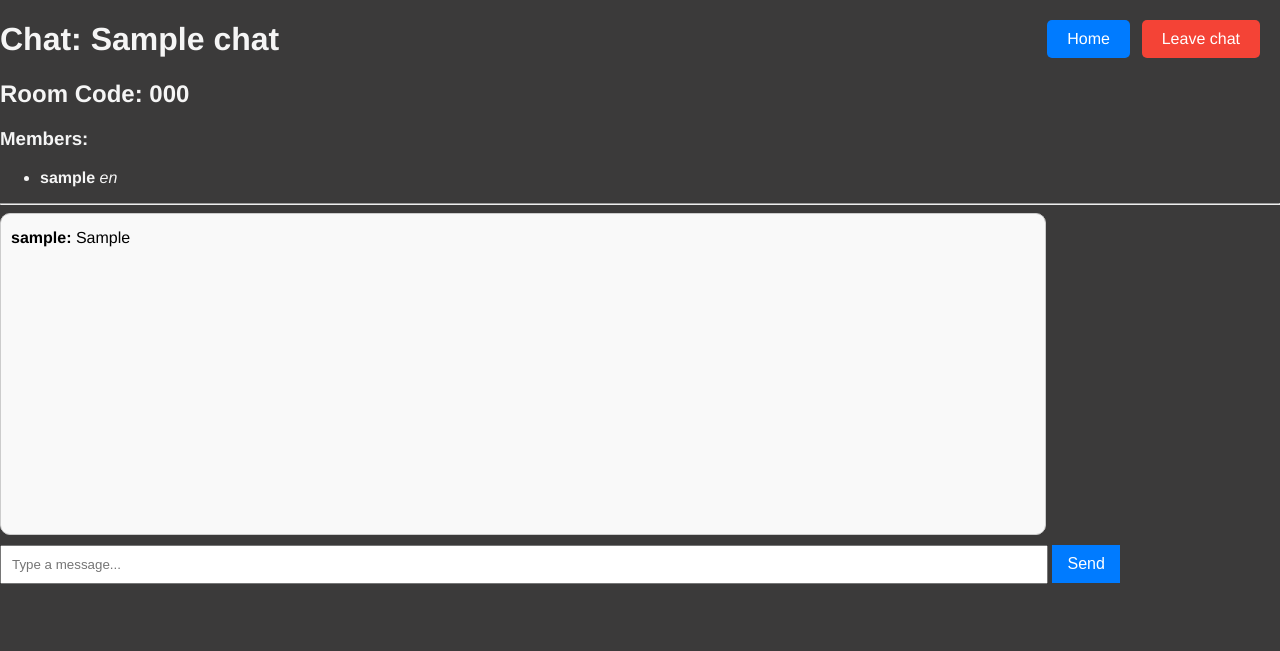
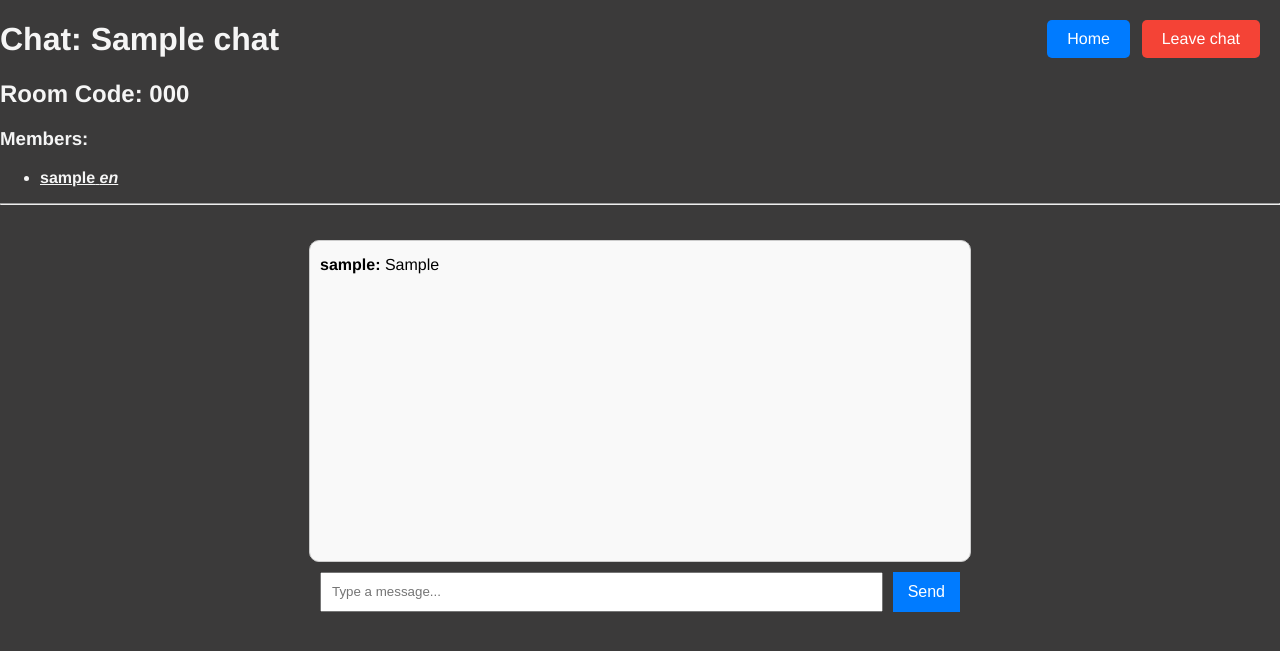
Before and after one commit to OlleBrattwall/TranslatedFlaskChat, a Flask app: page /chat/1 in a window 1280 px wide. Shown: the top 651 px of the page. Run offline with Flask 3, Linux system fonts and the light colour scheme; the visitor is signed in with stand-in values (Sample User, id 1); tables that the repository leaves empty hold one stand-in row (values such as "Sample post"); some libraries are stand-ins or nearby versions.

Commit message:
basic styling changes

```diff
--- a/static/style.css
+++ b/static/style.css
@@ -10,7 +10,6 @@
     width: 80vw;
     align-items: stretch;
 }
-
 body {
     background-color: rgb(59, 58, 58);
     color:whitesmoke;
@@ -18,9 +17,12 @@ body {
     margin:0 ;
     padding:0;
 }
+.chatList{
+    font-size: 21px;
 
+}
 .Dashboard {
-    max-width: 100%;
+    max-width: 80%;
     margin: 100px auto;
     padding: 20px;
     text-align: center;
@@ -54,7 +56,7 @@ body {
 }
 
 .create_chat_container {
-    max-width: 100%;
+    max-width: 80%;
     margin: 100px auto;
     padding: 20px;
     text-align: center;
--- a/static/style_for_inchat.css
+++ b/static/style_for_inchat.css
@@ -7,15 +7,30 @@
     background-color: #f9f9f9;
     margin-bottom: 10px;
     color: black;
+    width: 50%;
+    margin-left: 25%;
+}
+hr{
+    margin-bottom: 35px;
 }
 p{
     margin-bottom: 0px;
     margin-top: 5px;
 }
+.sendMessage{
+    width: 50%;
+    margin-left: 25%;
+    margin-top: 10px;
+    height: 40px;
+    display: flex;
+    padding: 10px;
+    padding-top: 0%;
+}
 .message-input {
-    width: 80%;
+    flex: 1;
     padding: 10px;
-    margin-bottom: 10px;
+    box-sizing: border-box;
+    margin-right: 10px;
 }
 
 .btn-leave{
@@ -39,6 +54,7 @@ p{
     background-color: #0056b3;
 }
 .send-button {
+    white-space: nowrap;
     padding: 10px 15px;
     cursor: pointer;
     background-color: #007bff;
@@ -51,3 +67,20 @@ p{
 .send-button:hover {
     background-color: #0056b3;
 }
+.message-box, .sendMessage{
+    margin: 0 auto;
+    margin-top: 10px;
+    max-width: 650px;
+}
+.currentUser{
+   /* color:rgb(0, 247, 255);*/
+    text-decoration: underline;
+    text-decoration-color:whitesmoke ;
+
+}
+@media (max-width: 768px) {
+    .message-box, .sendMessage {
+        width: 80%;
+        margin-left: 10%;
+    }
+}
--- a/templates/chat.html
+++ b/templates/chat.html
@@ -15,9 +15,15 @@
     <h3>Members:</h3>
     <ul>
         {% for user in chat.users %}
-            <li><strong>{{ user.username }}</strong>
+            {%if user.username == session["username"] %}
+            <li class="currentUser"><strong>{{ user.username }}</strong>
+                <em><strong>{{ user.language }}</strong></em>
+            </li>
+            {%else%}
+            <li>{{ user.username }}
                 <em>{{ user.language }}</em>
             </li>
+            {%endif%}
 
         {% endfor %}
     </ul>
@@ -33,10 +39,11 @@
     {% endif %}
     {% endfor %}
     </div>
-
+    <div class="sendMessage">
     <input type="text" id="message-input" placeholder="Type a message..." class="message-input" />
 
     <button id="send-button" class="send-button">Send</button>
+    </div>
     <br>
 
 
--- a/templates/dashboard.html
+++ b/templates/dashboard.html
@@ -8,8 +8,8 @@
     <h2>Your Chats</h2>
     <ul>
         {% for chat in chats %}
-            <li>
-                {{ chat.name }} - <a href="{{ url_for('join_chat', chat_id=chat.session_id) }}" class="btn btn-join-chat">Join Chat</a>
+            <li class="chatList">
+                {{ chat.name }} - <a href="{{ url_for('join_chat', chat_id=chat.session_id) }}" class="btn btn-join-chat">Enter</a>
             </li>
         {% else %}
             <p>You haven't joined any chats yet.</p>
```
